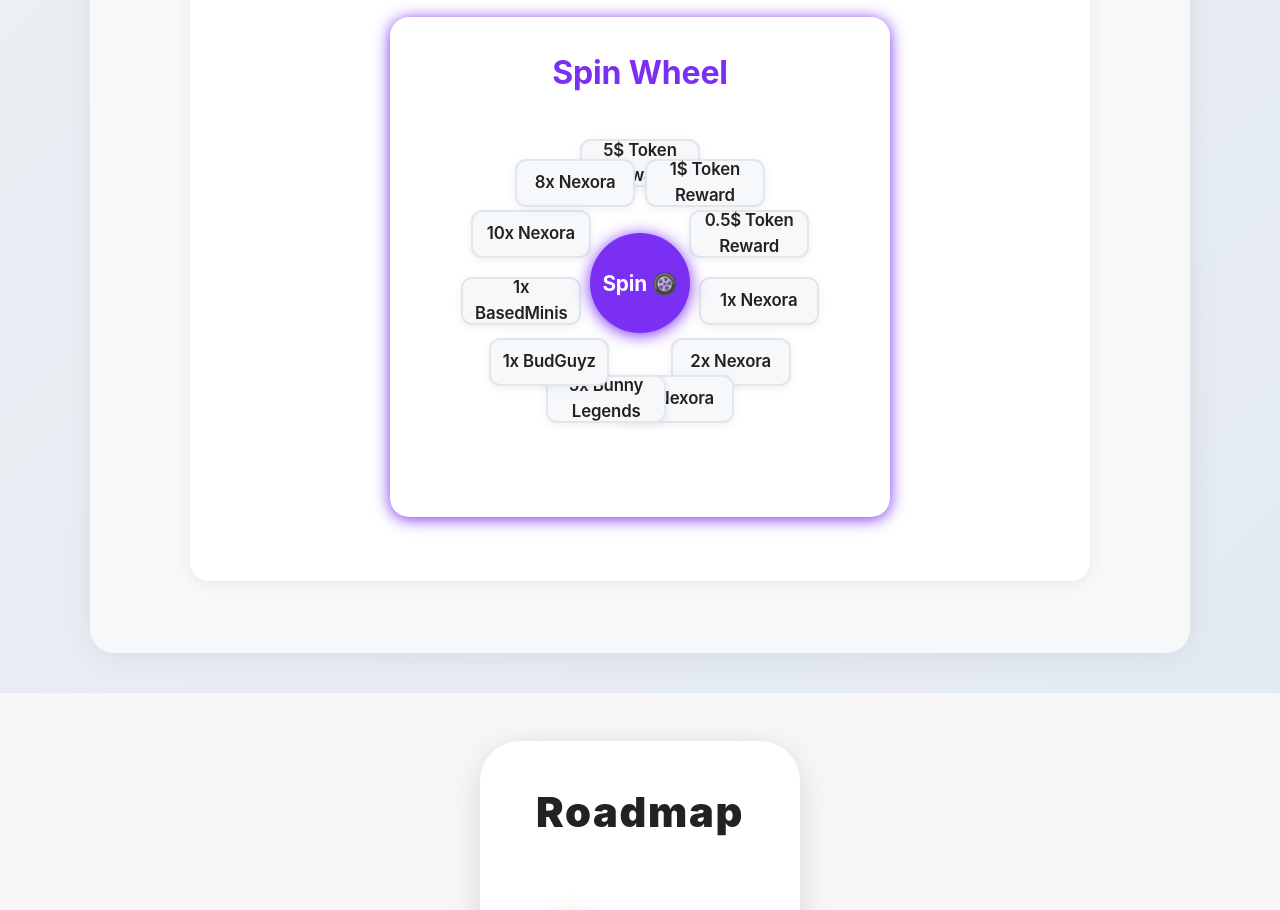
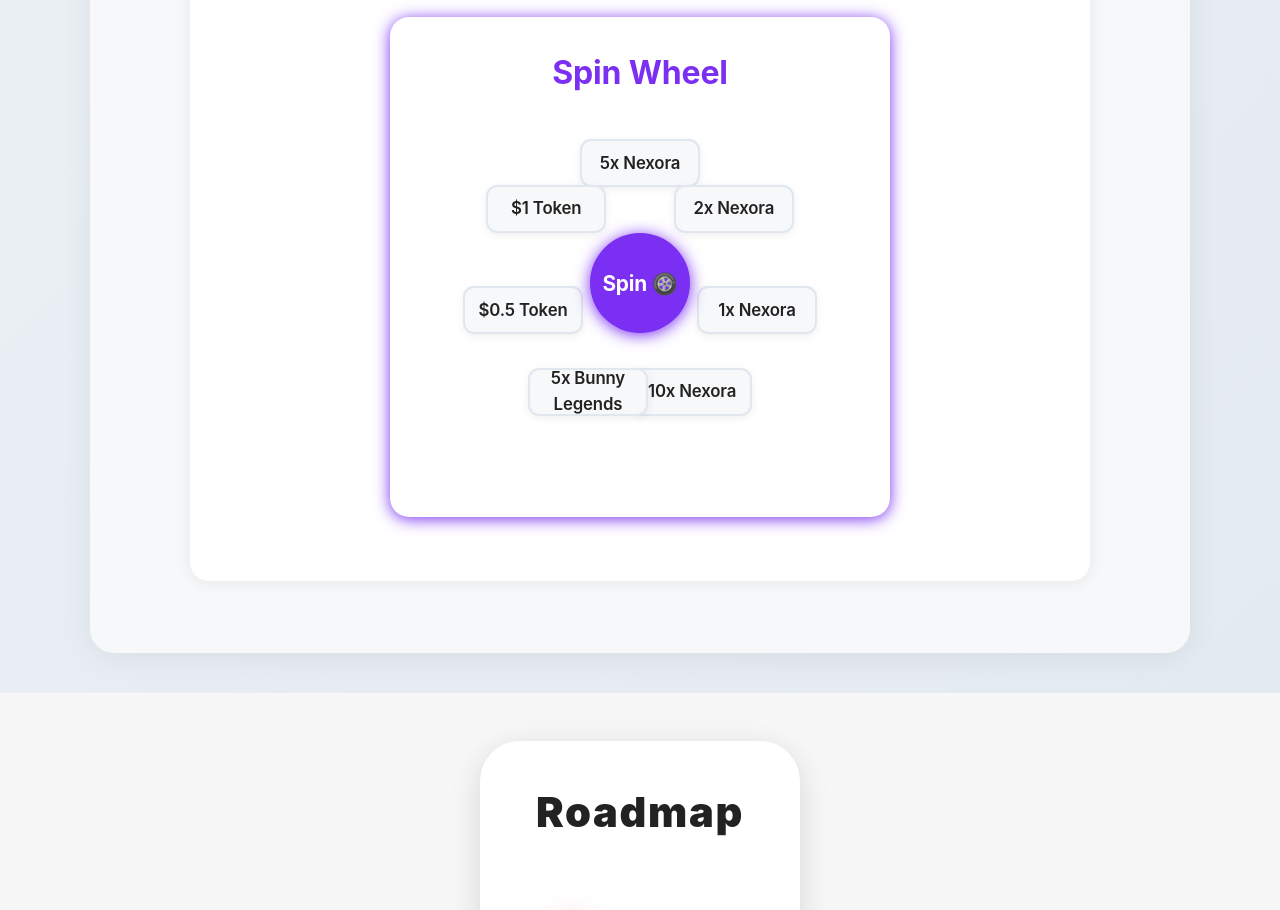
Before and after one commit to nerdyfiroz/nexora-base, a Next.js app: page / in a window 1280 px wide. Shown: the part 3880-4790 px from the top of the page. Built offline with nearby package versions, Linux system fonts and the light colour scheme.

Commit message:
Update Wheel spin system to use weighted probabilities for rewards

```diff
--- a/src/app/SpinDemoBox.js
+++ b/src/app/SpinDemoBox.js
@@ -1,21 +1,27 @@
 import React, { useState } from "react";
 
-export const rewards = [
-  "5$ Token Reward",
-  "1$ Token Reward",
-  "0.5$ Token Reward",
-  "1x Nexora",
-  "2x Nexora",
-  "5x Nexora",
-  "5x Bunny Legends",
-  "1x BudGuyz",
-  "1x BasedMinis",
-  "10x Nexora",
-  "8x Nexora"
+// Rewards and their probabilities
+export const rewardProbabilities = [
+  { label: "5x Nexora", weight: 40 },
+  { label: "2x Nexora", weight: 15 },
+  { label: "1x Nexora", weight: 4 },
+  { label: "10x Nexora", weight: 15 },
+  { label: "5x Bunny Legends", weight: 15 },
+  { label: "$0.5 Token", weight: 10 },
+  { label: "$1 Token", weight: 1 }
 ];
 
+export const rewards = rewardProbabilities.map(r => r.label);
+
+// Weighted random selection
 export function getRandomReward() {
-  return rewards[Math.floor(Math.random() * rewards.length)];
+  const totalWeight = rewardProbabilities.reduce((sum, r) => sum + r.weight, 0);
+  let rand = Math.random() * totalWeight;
+  for (const reward of rewardProbabilities) {
+    if (rand < reward.weight) return reward.label;
+    rand -= reward.weight;
+  }
+  return rewardProbabilities[rewardProbabilities.length - 1].label;
 }
 
 export default function SpinDemoBox() {
```
